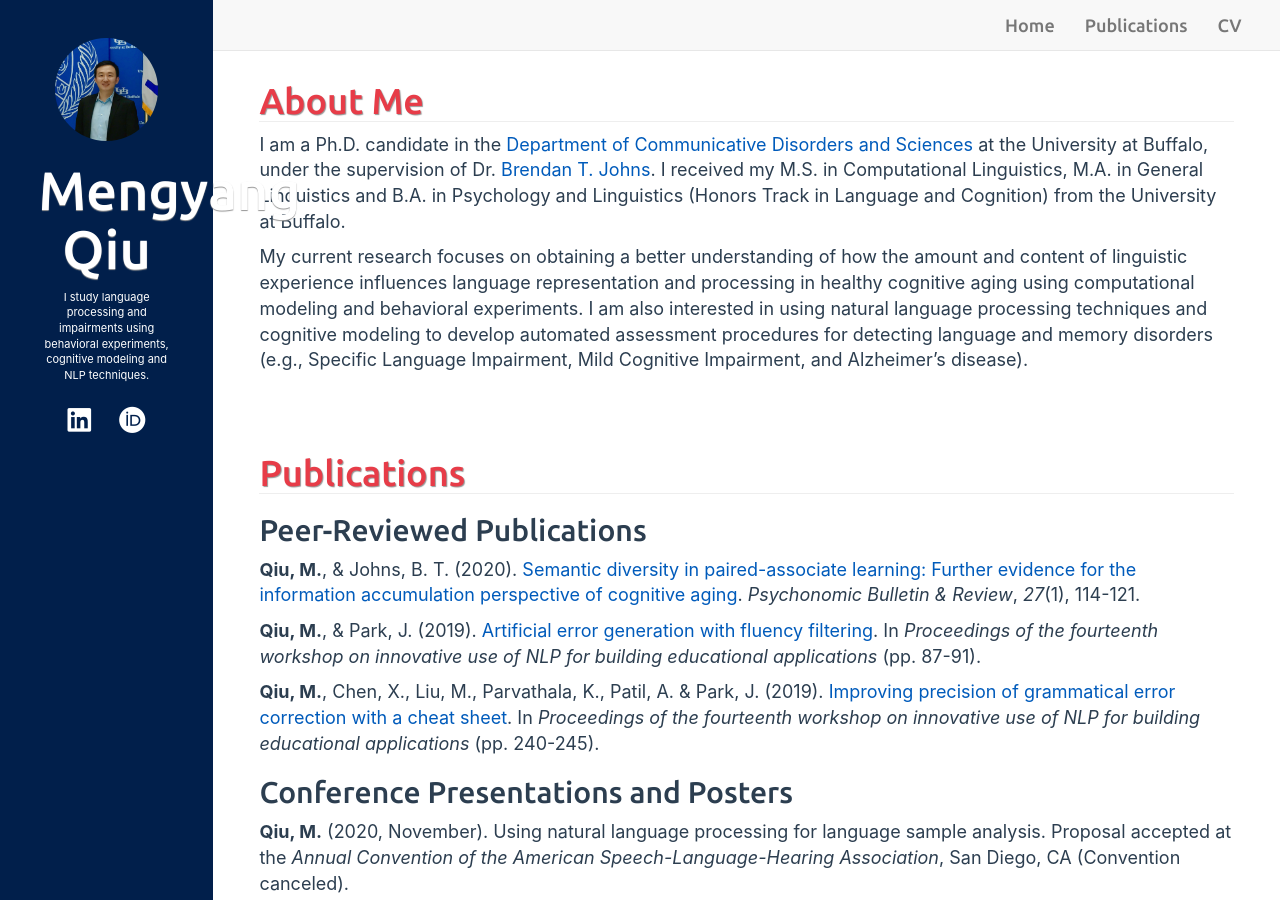
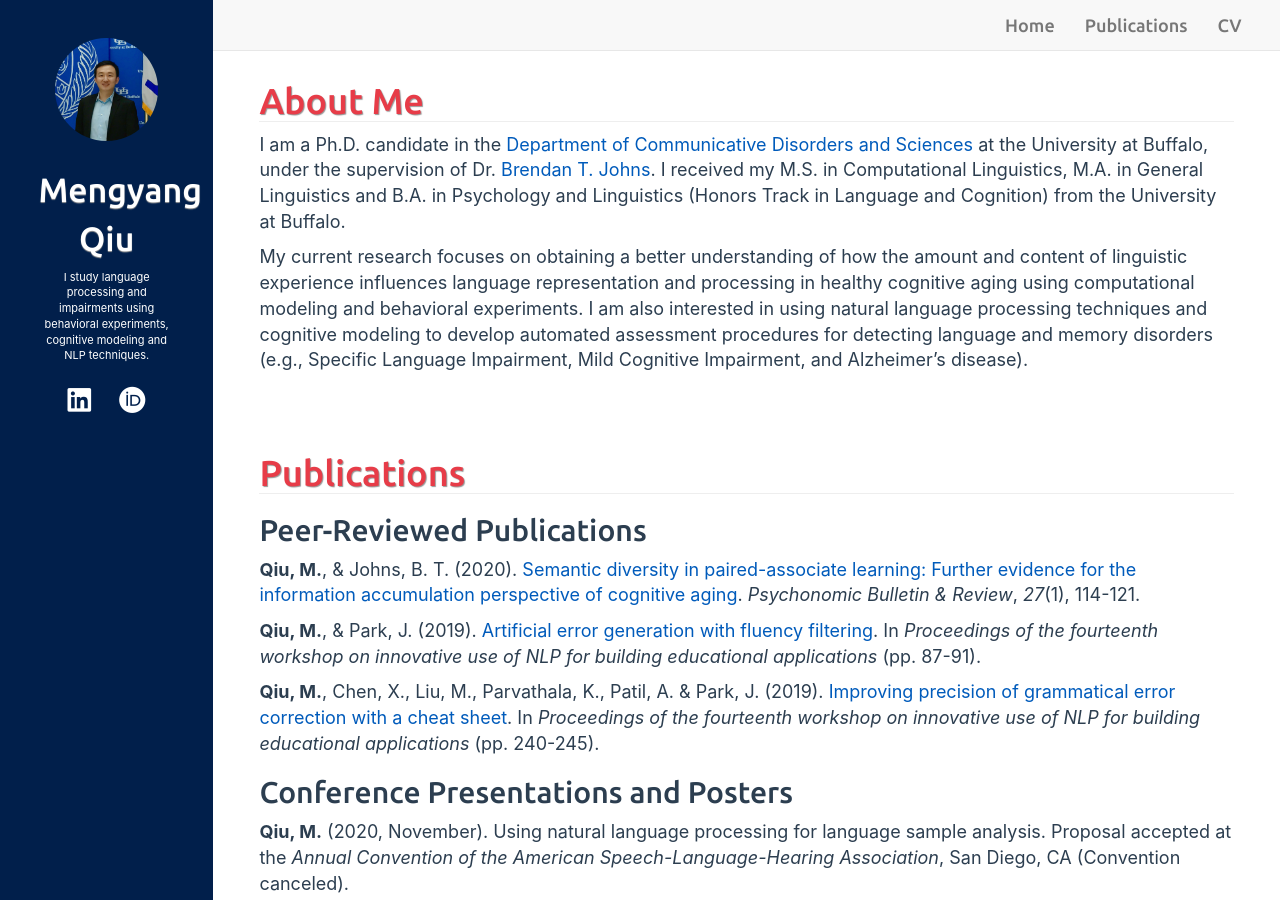
Before and after one commit to mengyangq/mengyangq.github.io, a Jekyll site: the page built from index.html, in a window 1280 px wide and 900 px high. Built offline with Jekyll 4.4.1, drawn with Linux system fonts in a browser that asks for light colours; nearby versions of some CDN libraries; a style sheet for code colours, icons or effects is not loaded.

Commit message:
Sun Oct 11 23:51:03 EDT 2020

```diff
--- a/_includes/sidebar.html
+++ b/_includes/sidebar.html
@@ -13,7 +13,7 @@
 <!-- sidebar.html -->
 <div class="sidebar-header" role="banner">
   <h3 class="title">
-    <a href="{{ site.BASE_PATH }}/" style="font-size: larger">{{ site.title }}</a>
+    <a href="{{ site.BASE_PATH }}/" style="font-size: 75%">{{ site.title }}</a>
   </h3>
 </div>
 
```
